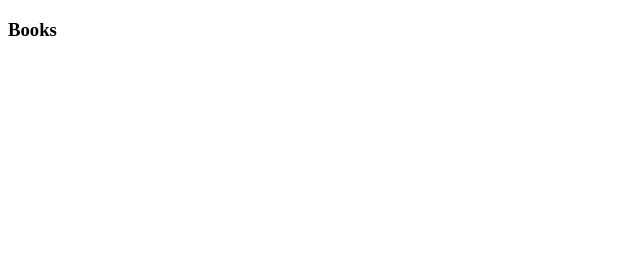
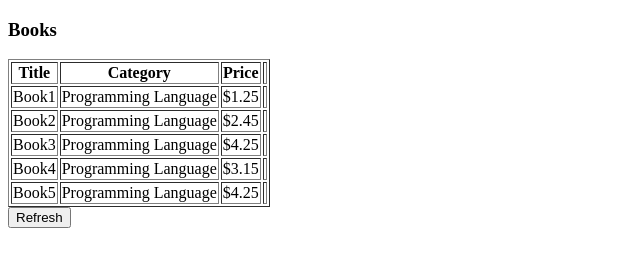
Before and after one commit to immanuel192/example-angularjs-bookspot-form, a plain HTML site: page main/index.html in a window 1280 px wide. Shown: the whole page, without its empty margins (0-640 px from the left). Drawn offline with Linux system fonts and the light colour scheme.

Commit message:
write listBooks() implementation - unit test pass

```diff
--- a/main/index.html
+++ b/main/index.html
@@ -8,6 +8,7 @@
 <body ng-controller="bookmgr">
     <div>
         <h3>Books</h3>
+        <ng-include src="'list-form.html'" ng-show="displayMode == 'list'"></ng-include>
     </div>
 </body>
 </html>
--- a/main/js/bookmgr.js
+++ b/main/js/bookmgr.js
@@ -5,6 +5,18 @@ app.controller('bookmgr', ['$scope', function($scope) {
   $scope.displayMode = "list";
 
   $scope.listBooks = function () {
+    $scope.books = [
+      { id: '3455f5af-db4b-49a8-8222-0d8fa6b6d9d3', title: "Book1",
+          category: "Programming Language", price: 1.25 },
+      { id: '18c83bc3-9607-4f26-8281-cb360afb41bc', title: "Book2",
+          category: "Programming Language", price: 2.45 },
+      { id: '552b3ca5-cd81-40e7-97c6-3bcd2a3bec17', title: "Book3",
+          category: "Programming Language", price: 4.25 },
+      { id: 'e48f724a-f332-4a6d-be37-e21d9a94db89', title: "Book4",
+          category: "Programming Language", price: 3.15 },
+      { id: '607b0ff8-2222-4c64-8f45-62c85b70b2f5', title: "Book5",
+          category: "Programming Language", price: 4.25 }
+    ];
   }
 
   $scope.listBooks();
--- /dev/null
+++ b/main/list-form.html
@@ -0,0 +1,23 @@
+<div>
+    <table border="1">
+        <thead>
+            <tr>
+                <th>Title</th>
+                <th>Category</th>
+                <th class="text-right">Price</th>
+                <th></th>
+            </tr>
+        </thead>
+        <tbody>
+            <tr ng-repeat="item in books">
+                <td>{{item.title}}</td>
+                <td>{{item.category}}</td>
+                <td>{{item.price | currency}}</td>
+                <td></td>
+            </tr>
+        </tbody>
+    </table>
+    <div>
+        <button ng-click="listBooks()">Refresh</button>
+    </div>
+</div>
```
Also changed, not shown: test/unit/bookmgr.Spec.js (+1 -1 lines).
